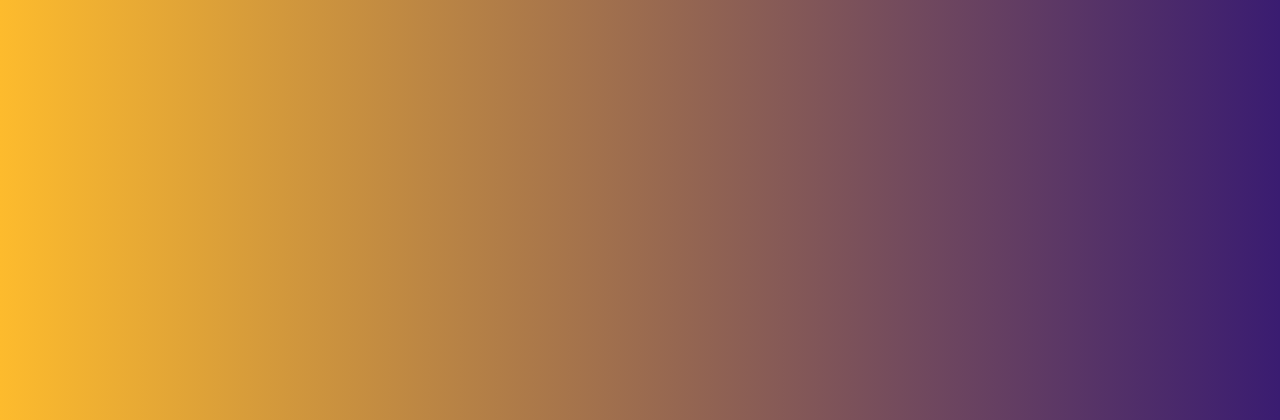
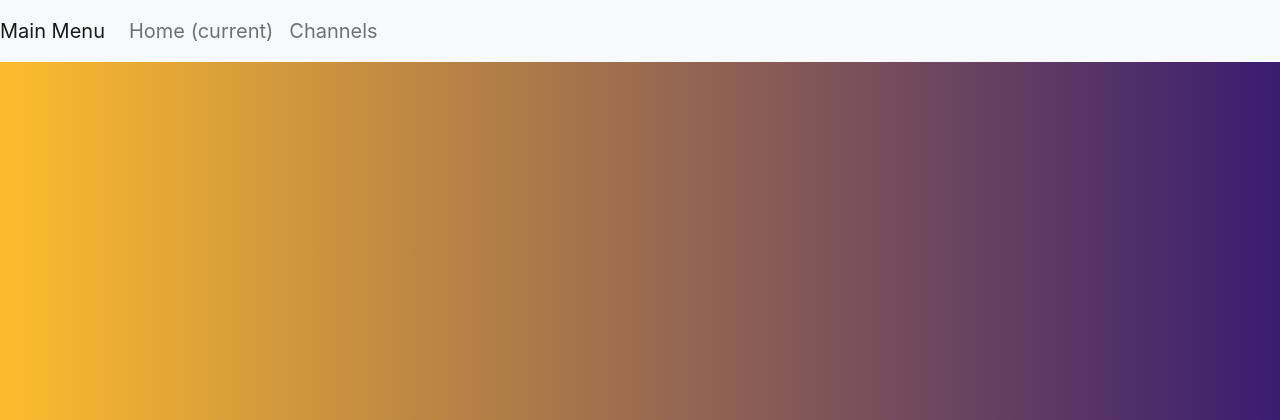
Before and after one commit to Andrey-Raspopov/tg-to-org, a Flask app: page / in a window 1280 px wide. Shown: the top 420 px of the page. Run offline with Flask 2, Linux system fonts and the light colour scheme; tables that the repository leaves empty hold one stand-in row (values such as "Sample post"); some libraries are stand-ins or nearby versions.

Commit message:
Add navbar

```diff
--- a/templates/authors.html
+++ b/templates/authors.html
@@ -5,7 +5,7 @@
 <title>tg-to-org</title>
 <link rel="stylesheet"
       href="{{url_for('.static', filename='styles.css')}}">
-
+{% include "navbar.html" %}
 {% block content %}
     {% for author in items %}
        {% if loop.first %}<div class="row">{% endif %}
--- a/templates/index.html
+++ b/templates/index.html
@@ -7,7 +7,7 @@
 <title>tg-to-org</title>
 <link rel="stylesheet"
       href="{{url_for('.static', filename='styles.css')}}">
-
+{% include 'navbar.html' %}
 {% block content %}
     {% for author in items %}
         <h1 align="center"><a href="/channel/{{ author }}">{{ authors[author] }}</a></h1>
--- /dev/null
+++ b/templates/navbar.html
@@ -0,0 +1,15 @@
+<nav class="navbar navbar-expand-lg navbar-light bg-light">
+  <a class="navbar-brand" href="#">Main Menu</a>
+  <button class="navbar-toggler" type="button" data-toggle="collapse" data-target="#navbarSupportedContent" aria-controls="navbarSupportedContent" aria-expanded="false" aria-label="Toggle navigation">
+    <span class="navbar-toggler-icon"></span>
+  </button>
+    <div class="collapse navbar-collapse" id="navbarSupportedContent">
+    <ul class="navbar-nav mr-auto">
+      <li class="nav-item active">
+        <a class="nav-link" href="/">Home <span class="sr-only">(current)</span></a>
+      </li>
+      <li class="nav-item">
+        <a class="nav-link" href="/channels">Channels</a>
+      </li>
+    </ul>
+</nav>
--- a/templates/post.html
+++ b/templates/post.html
@@ -5,6 +5,7 @@
 <script src="//ajax.googleapis.com/ajax/libs/jquery/1.9.1/jquery.min.js"></script>
 <title>tg-to-org</title>
 <link rel="stylesheet" href="{{url_for('.static', filename='styles.css')}}">
+{% include "navbar.html" %}
 {% block content %}
     <div class="post">
         {% if post[0].message_text %}
```
Also changed, not shown: 1 other file.
